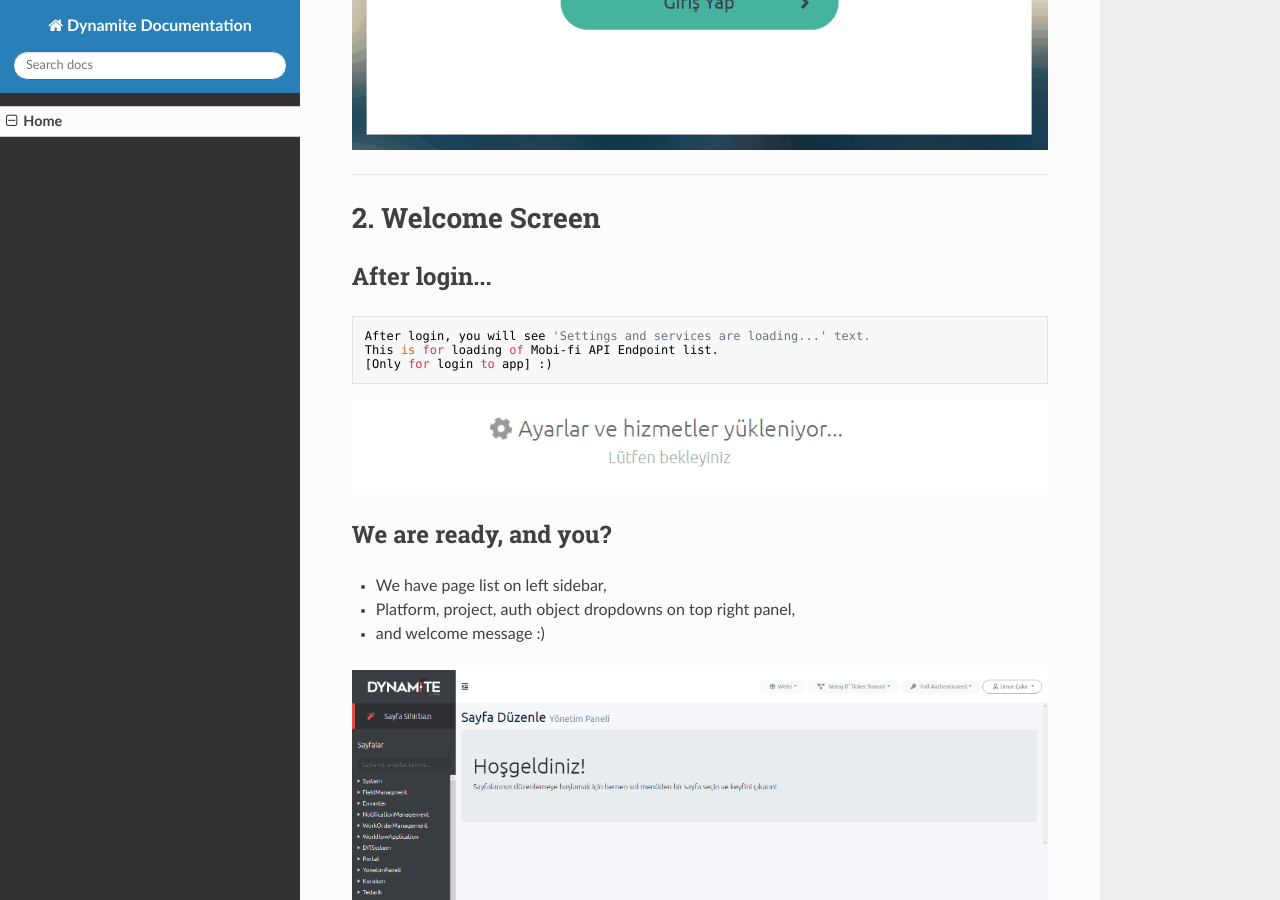
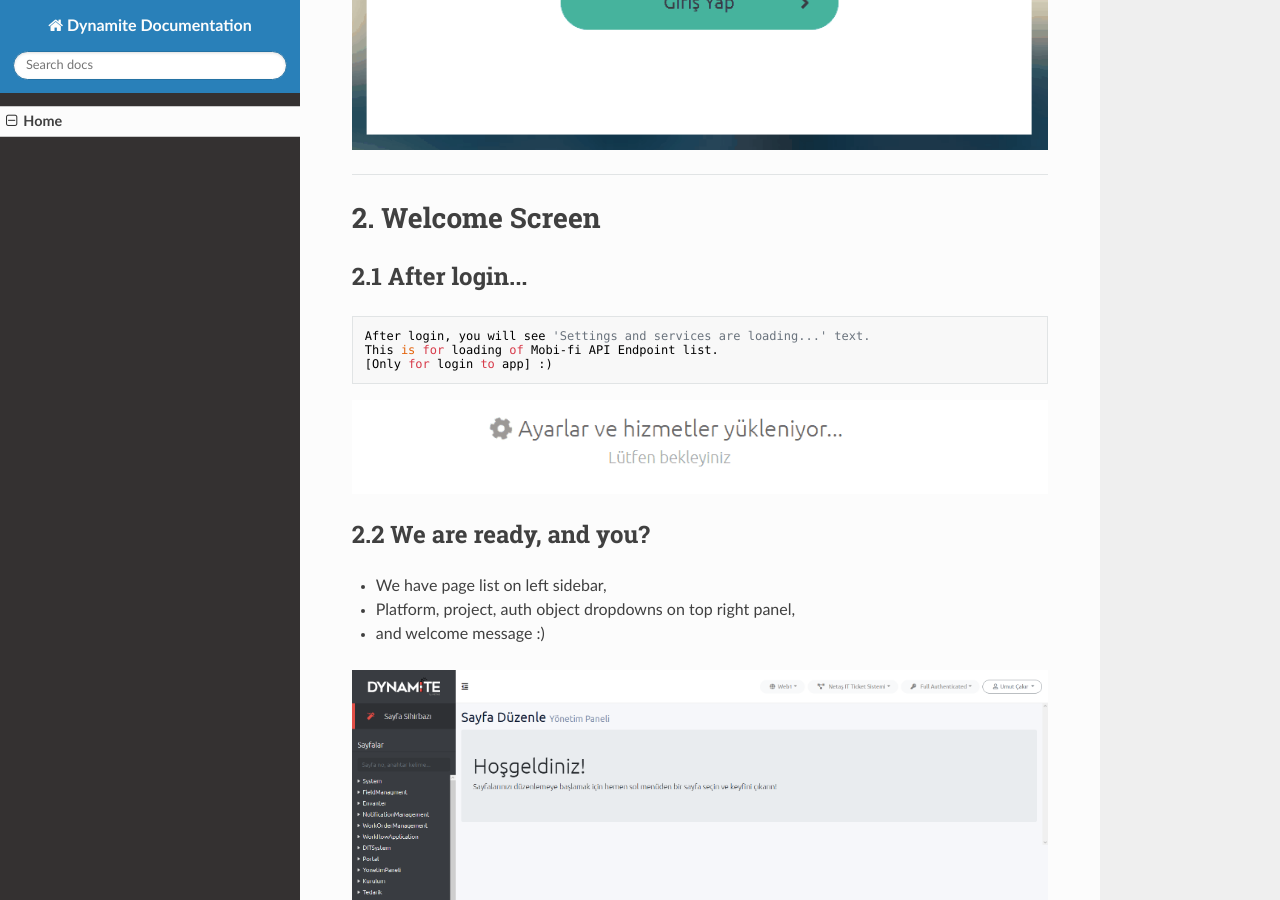
Before and after one commit to umutcakirbm/dynamitedocs, an MkDocs documentation site: the page built from docs/index.md, in a window 1280 px wide and 900 px high, scrolled down 865 px. Built offline with MkDocs 1.6.1, drawn with Linux system fonts in a browser that asks for light colours; nearby versions of some CDN libraries; old or Windows-style settings are respelled for this version of MkDocs.

Commit message:
welcome screen

```diff
--- a/docs/index.md
+++ b/docs/index.md
@@ -17,7 +17,7 @@ Dynamite is a web page design tool for Mobi-fi Service Management Application fo
 
 # 2. Welcome Screen
 
-## After login...
+## 2.1 After login...
 
     After login, you will see 'Settings and services are loading...' text.
     This is for loading of Mobi-fi API Endpoint list.
@@ -25,7 +25,7 @@ Dynamite is a web page design tool for Mobi-fi Service Management Application fo
 
 ![Service Loading Screen](img/services-loading.gif)
 
-## We are ready, and you?
+## 2.2 We are ready, and you?
 - We have page list on left sidebar,
 - Platform, project, auth object dropdowns on top right panel,
 - and welcome message :)
```
